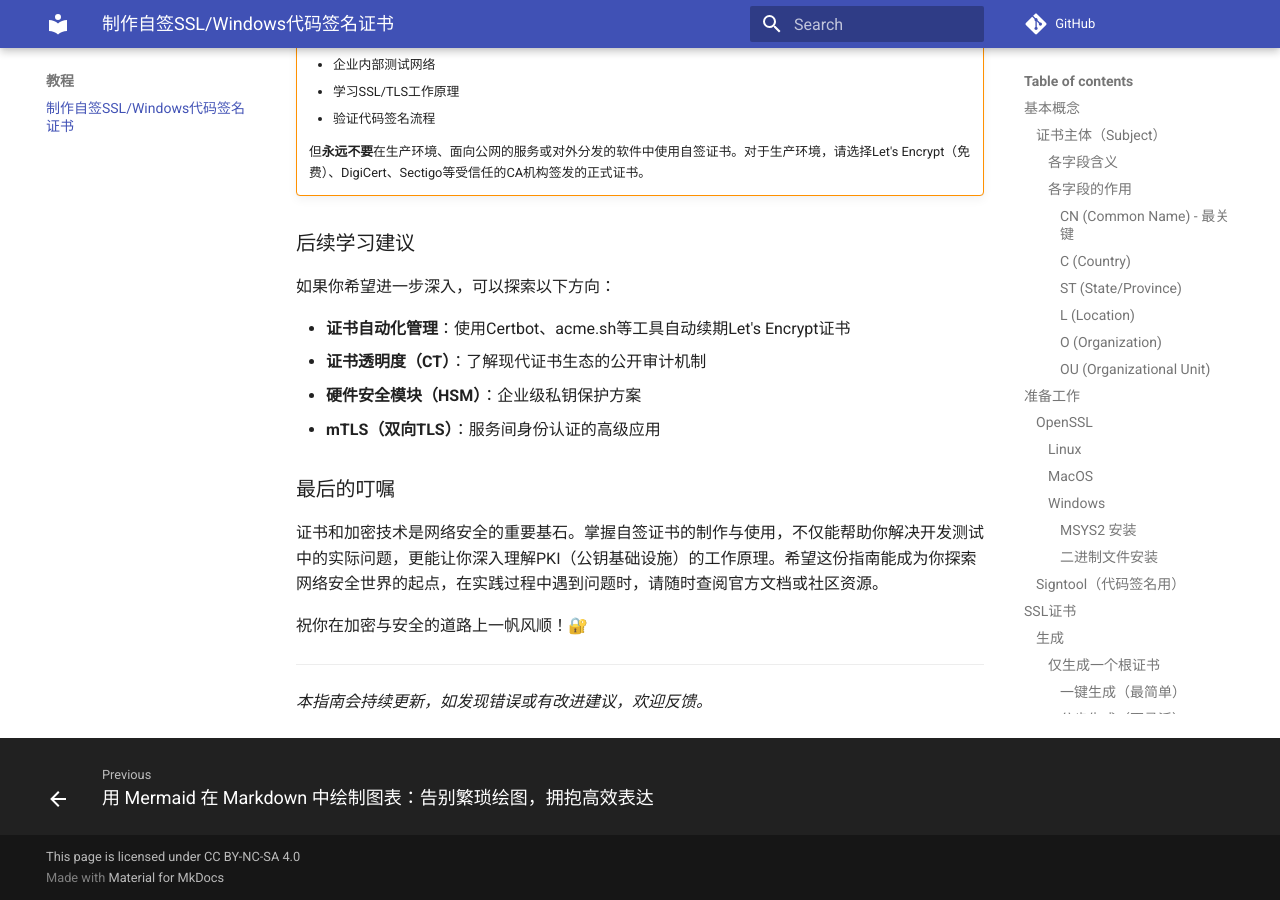
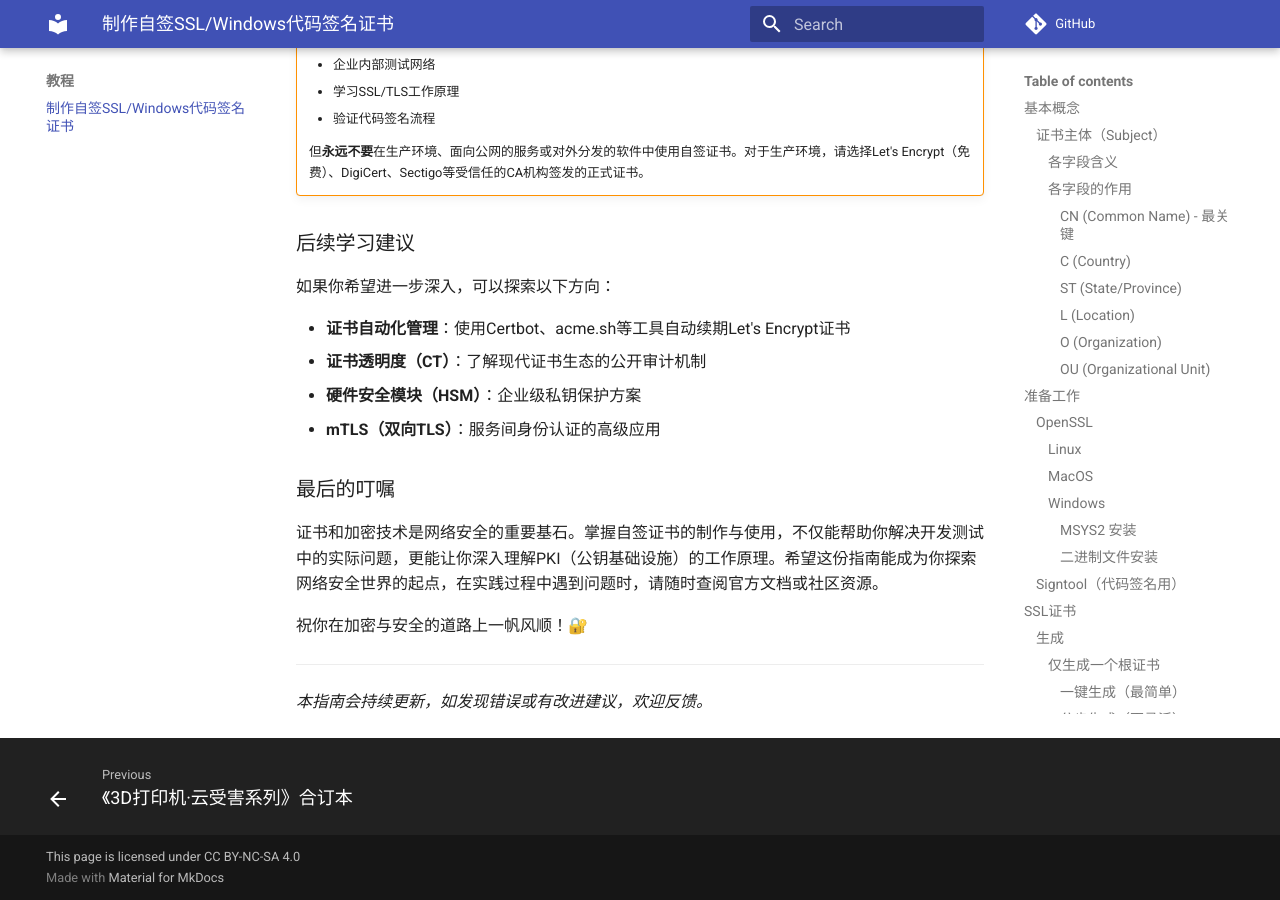
Before and after one commit to ht7813/docs, an MkDocs documentation site: the page built from docs/tutorial/selfsign-cert.md, in a window 1280 px wide and 900 px high, scrolled down 10590 px. Built offline with MkDocs 1.6.1 and Material for MkDocs 9.7.7, drawn with Linux system fonts in a browser that asks for light colours; comment, search, counter and statistics services are not loaded; some of the changed lines change nothing that is shown.

Commit message:
添加《3D打印机·云受害系列》合订本文档

```diff
--- /dev/null
+++ b/docs/aigen/3dprint-3in1.md
@@ -0,0 +1,208 @@
+# 《3D打印机·云受害系列》合订本
+
+!!! info "AI生成声明"
+    本篇文章由AI生成
+
+## 第一季：买不起
+
+你网上看到一个好玩的东西，想玩。
+
+**3D打印机**：问了吗？玩你沙子去！
+
+**你**：No！[3D打印机对你来说很贵]
+
+后来——
+
+**学校**：3D打印社团，不要998，不要98，免费报名！（小字：前提是你能抢到）
+
+你想，抢到这个课就不用自己买打印机了。
+
+结果：一开票秒光。
+
+**抢到的人**：问了吗？自己买去！
+
+**你**：No！(×2)
+
+**命运**：（总结）绕了一圈，还是沙子。
+
+**你**：No！！(×3)
+
+---
+
+## 第二季：云打印受害者
+
+小明刷视频时，看到一个标题叫《打这玩意儿太上瘾了》的视频——点进去，发现是炫耀3D打印机的。
+
+**视频内容**：
+
+- 起因：小亮忘记给家里人买纸巾盒。
+- 经过：用3D打印机打了一个。（画面里机器是某品牌P2S，价格没在视频中出现）
+- 结果：做出来了，是**下沉式纸巾盒**——用少了盖子会自己往下降，高级得离谱。
+- 之后，家里人要买盆栽，小亮又打了一个花盆。
+- 家里人：有本事把花也做出来！
+- 小亮：彳亍！
+- 还真做出来了（打印的塑料花+上色）。
+- 后来，家里人开始日夜不停地打东西，小亮想打，但一直被占着……
+
+小明看完视频，去查了一下那台机器的价格：
+
+> **2026年5月17日，正值618活动期间，某品牌P2S售价 ¥4379.00。**
+
+**小明**：4379……就算做活动，也还是四千多块钱啊！！！
+
+**评论区**：
+
+> **A（土豪党）**：3D打印机其实没那么贵，很便宜的！
+> **小明**：你***！
+
+> **B（正常人）**：打这一堆东西，不说别的，最快连续不停地打，半个月是要的。就那一个纸巾盒，估计都得打印个二十几个小时。而且博主估计有一些是外面买的现成的。多色打印，贼特么费料。
+
+**小明**：二十几个小时？费料？那就算我买得起机器，我也等不起、耗不起啊？
+
+> **C**：我也想以后买一台3D打印机，有的时候需要一些配件，可以自己打印，这样就没必要去网上买了[笑哭]
+> **小明**：我也是，但太贵了！
+
+> **D**：花瓶有它打印的时间早就可以买一个[doge]
+
+> **E**：（某品牌）打钱！
+
+> **F**：我听说打印出来的材料有毒
+
+> **G**：这个需要自己弄建模不
+> **H回复G**：（某品牌）有3DHub的！有许多现成的模型！
+
+小明蹲在院子里筛沙子。
+
+**妈妈**：干嘛呢？
+**小明**：……为第三季做准备。
+
+---
+
+## 第三季：连吃灰的资格都没有
+
+大数据终于学聪明了，给小明推了一个看起来对他这种穷人更友好的视频——
+
+标题：《2026年3D打印机推荐》
+
+**开头第一句**：
+> “如果你只是靠想象，想着买回来如何如何，那么大概率不用买了！99%会吃灰！”
+
+**小明**：吃灰？我都买不起，你跟我谈吃灰？
+
+视频继续，UP主开始列清单。
+
+**0-2000元档（入门首选）**：
+
+- *** TINA2C-812（券后812）
+- *** 艺术家-1189
+- XXX A1单机版-1342
+- YYY KX多色-1445
+- ZZZ K2-1971
+
+**2000-5000元档（高性价比）**：
+
+- ZZZ 3D打印机-3008
+- ZZZ K2 Pro-2974
+- YYY S1C-2379
+- XXX A1C-2030
+- *** CC2-2209
+- XXX P1SC-3033
+- ZZZ K2 Pro-4079
+- ZZZ Ender-5 Max-4599
+- ***-4589
+
+**5000-10000元档（高性能）**：
+
+- ZZZ K2 Plus-9298
+- XXX H2DC-10199
+
+（是的，没有出现第二季的P2S。）
+
+**小明**：那个P2S呢？小亮那台呢？怎么没上榜？？？
+
+**评论区**：
+
+> **A**：真心建议新手小白入门选XXX，其他家品牌真的太折腾了，到头来还是得回到XXX。（提示：这个品牌就是P2S那个。）
+> **小明**：你们XXX信徒是没有自己的分区吗？？
+
+> **B**：能放卧室用吗？
+> **作者回复B**：能是能，但最好不要，多少还是有一点点气味的。
+> **小明**：一点点气味？还得有个单独的房间？我睡机器上？
+
+> **C**：新手入门，为啥不提P2S？赶上活动促销的时候，四千块拿下。好用不贵，战斗神机，非常能打[支持]
+> **小明**：你怎么又来了！！！
+> **作者回复C**：就这广告你要打几遍？一条多少钱？
+> **小明**：作者干得漂亮！！！
+
+> **D**：2千到5千档，必须提名一个XXX P2S，去年10月份双十一期间刚出来的时候，抢都抢不到，卖得很火，还上了老罗的科技春晚。现在到手单机3千来块钱，多色套装4千出头，新手第一台买这个绝对真香。
+> **小明**：C和D是一伙的吧？？一个说四千，一个说三千来块，能不能统一一下话术？？？
+
+> **E回复D**：宣传要素过多[doge]
+> **F回复E**：需要转人工他才能回复你[doge]
+
+> **G**：XXX a1mini 可以入手吗
+> **作者回复G**：可以啊
+
+> **H回复作者**：嗯嗯 现在 pdd912 不知道该不该入 还是等一手 618（评论日期：2026-05-02）
+> **作者回复H**：最低的时候有过八百多，也没差多少，早买早享受吧
+
+**小明看到“912”“八百多”**：
+> 三位数！！！我居然在3D打印机视频里看到了三位数的价格！！！
+
+**身后传来妈妈的声音**：
+> “等会！PDD？电器不能在上面买！”
+
+**小明**：？？？
+**妈妈**：你看你上次在拼夕夕买的那个充电头，用了两天就冒烟了！八百多不是钱啊？烧了怎么办？
+**小明**：（张了张嘴，又闭上了）
+
+> 完了，连拼夕夕这条路都被堵死了。
+
+**视频最后，UP主给出其他建议**：
+> “耗材黑白是必选，然后就是红绿黄，剩下的可以买点渐变色的。先买PLA，玩熟练了以后再打别的。工具无所谓，夕夕上买一套也行，显得专业点，别超过20。”
+
+**小明**：这个我是真的买得起。20块以内。我终于有一条能跟上的建议了。……但我要一套工具干嘛？筛沙子用吗？？？
+
+---
+
+**镜头转到院子**：
+
+小明蹲在沙堆旁边，手里多了一把小铲子——新买的，不超过20块。
+
+**妈妈**：哟，新铲子？
+**小明**：嗯，夕夕上买的。
+**妈妈**：你不是有一把吗？
+**小明**：这把比较专业。UP主说的，显得专业点。
+**妈妈**：……他是让你买3D打印的工具，不是买铲沙子的小铲子。
+**小明**：……我就差这一点点仪式感了，您别拆穿我。
+
+他放下铲子，掏出手机，把《2026年3D打印机推荐》从历史记录里删掉了。
+
+然后打开了另一个视频：
+
+《手工耿：自制筛沙机》。
+
+---
+
+## 全系列大结局·彩蛋
+
+多年以后，小明终于攒够了钱。
+
+他打开购物App，下单了一台——**入门款，券后812块**的那台。
+
+货到了，他开箱、组装、通电、调平、切片……
+
+然后打了一个**小铲子**。
+
+**妈妈**：你这打的是什么？
+**小明**：纪念品。
+**妈妈**：纪念什么？
+**小明**：纪念那些年我筛过的沙子。
+
+他把那个3D打印的小铲子，轻轻放在院子里的沙堆旁边。
+
+然后转身进屋，继续刷视频。
+
+视频标题：《打这玩意儿太上瘾了》。
+
+**全剧终**
--- a/mkdocs.yml
+++ b/mkdocs.yml
@@ -30,6 +30,7 @@
   - index.md
   - AI神秘文章:
     - aigen/Mermaid.md
+    - aigen/3dprint-3in1.md
   - 教程:
     - tutorial/selfsign-cert.md
 copyright: This page is licensed under <a href="https://creativecommons.org/licenses/by-nc-sa/4.0">CC BY-NC-SA 4.0</a>
```
